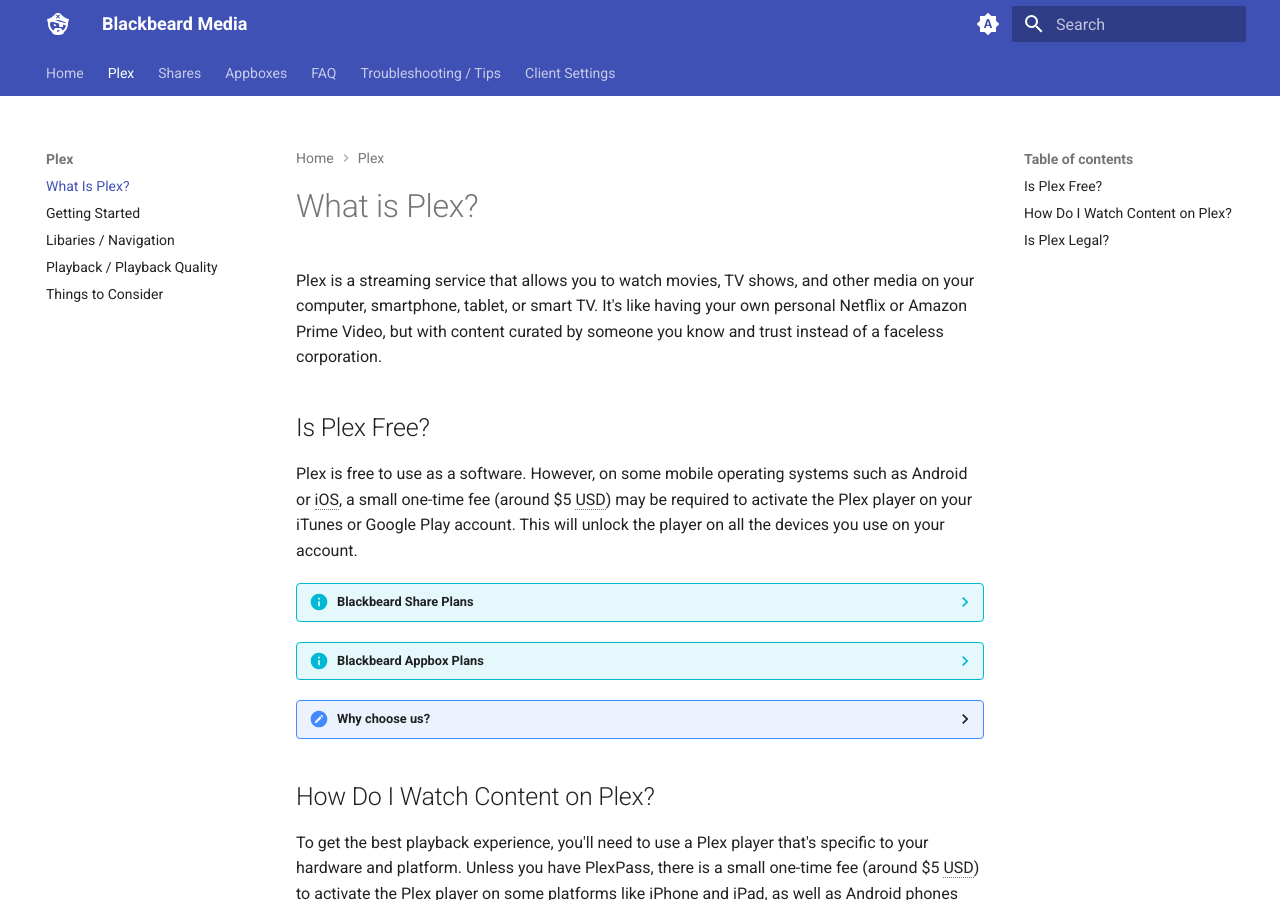
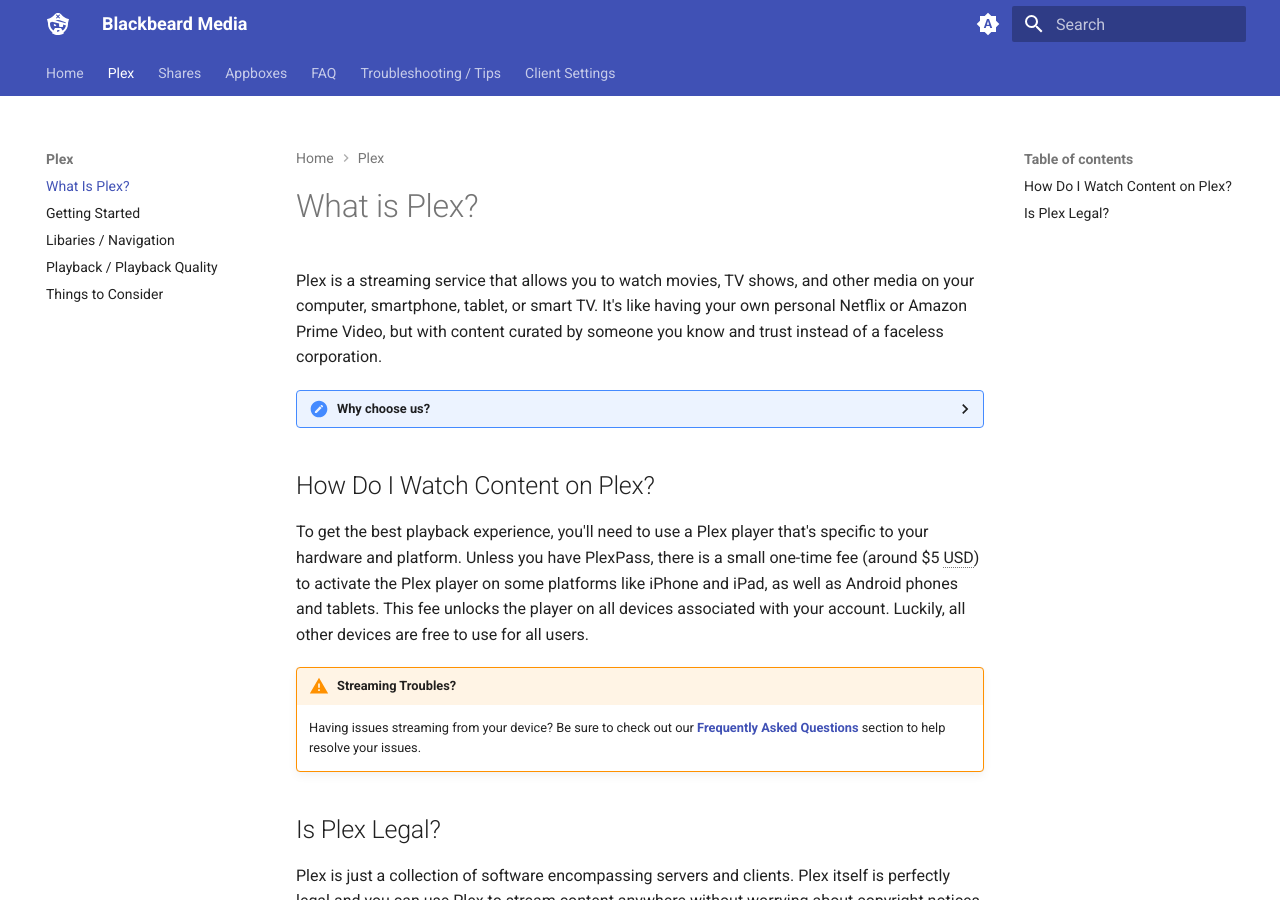
Before and after one commit to neomedia6989/docs-2, an MkDocs documentation site: the page built from docs/plex/what-is-plex.md, in a window 1280 px wide and 900 px high. Built offline with MkDocs 1.6.1 and Material for MkDocs 9.7.7, drawn with Linux system fonts in a browser that asks for light colours.

Commit message:
Update what-is-plex.md

```diff
--- a/docs/plex/what-is-plex.md
+++ b/docs/plex/what-is-plex.md
@@ -1,104 +1,6 @@
 # What is Plex?
 
 Plex is a streaming service that allows you to watch movies, TV shows, and other media on your computer, smartphone, tablet, or smart TV. It's like having your own personal Netflix or Amazon Prime Video, but with content curated by someone you know and trust instead of a faceless corporation.
-
-## Is Plex Free?
-Plex is free to use as a software. However, on some mobile operating systems such as Android or iOS, a small one-time fee (around $5 USD) may be required to activate the Plex player on your iTunes or Google Play account. This will unlock the player on all the devices you use on your account.
-
-??? info "Blackbeard Share Plans"
-
-    === "Free"
-
-        Always __$0.00/mo__
-
-        - 1 Simultaneous Stream
-        - Full HD Access
-        - Mandatory 90-minute weekly watch time
-
-        [Sign Up Today](https://discord.com/channels/532304048200744982/1056815691342290984){ .md-button .md-button--primary }
-
-    === "Basic"
-
-        Starting at __$1.99/mo__
-
-        - 1 Simultaneous Stream
-        - Full HD Access
-        - Curated Collections
-        - Global CDN w/ Georouting
-
-        [Subscribe Today](https://blackbeard.media/subscribe){ .md-button .md-button--primary }
-
-    === "Standard"
-
-        Starting at __$5.99/mo__
-
-        - 3 Simultaneous Streams
-        - Full HD Access
-        - Curated Collections
-        - Global CDN w/ Georouting
-        - Audiobookshelf / Kavita Access
-
-        [Subscribe Today](https://blackbeard.media/subscribe){ .md-button .md-button--primary }
-
-    === "Premium"
-
-        Starting at __$7.99/mo__
-
-        - 4 Simultaneous Streams
-        - Full HD Access
-        - 4K Access
-        - Curated Collections
-        - Advanced Overlays *(4K libraries only)*
-        - Global CDN w/ Georouting
-        - Audiobookshelf / Kavita Access
-
-        [Subscribe Today](https://blackbeard.media/subscribe){ .md-button .md-button--primary }
-
-??? info "Blackbeard Appbox Plans"
-
-    === "Small"
-
-        __$14.99/mo__
-
-        - 1 Dedicated Transcode
-        - Up to 4 Direct Plays
-        - Global CDN w/ Georouting Available
-        - Advanced PMM Collections/Overlays Available
-
-        [Subscribe Today](https://blackbeard.shop/index.php?rp=/store/appbox){ .md-button .md-button--primary }
-
-    === "Medium"
-
-        __$22.99/mo__
-
-        - 3 Dedicated Transcodes
-        - Up to 6 Direct Plays
-        - Global CDN w/ Georouting Available
-        - Advanced PMM Collections/Overlays Available
-
-        [Subscribe Today](https://blackbeard.shop/index.php?rp=/store/appbox){ .md-button .md-button--primary }
-
-    === "Large"
-
-        __$29.99/mo__
-
-        - 6 Dedicated Transcodes
-        - Up to 10 Direct Plays
-        - Global CDN w/ Georouting Available
-        - Advanced PMM Collections/Overlays Available
-
-        [Subscribe Today](https://blackbeard.shop/index.php?rp=/store/appbox){ .md-button .md-button--primary }
-
-    === "Extra Large"
-
-        __$49.99/mo__
-
-        - 10 Dedicated Transcodes
-        - Up to 20 Direct Plays
-        - Global CDN w/ Georouting Available
-        - Advanced PMM Collections/Overlays Available
-
-        [Subscribe Today](https://blackbeard.shop/index.php?rp=/store/appbox){ .md-button .md-button--primary }
 
  <details>
   <summary>Why choose us?</summary>
```
